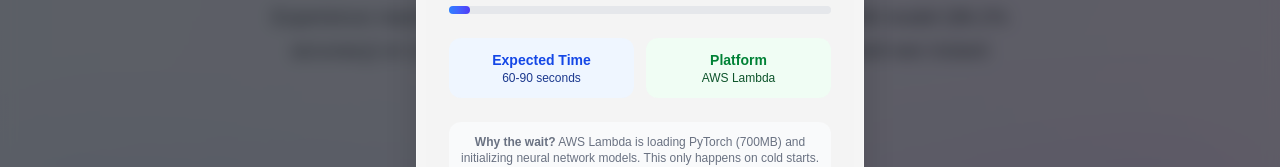
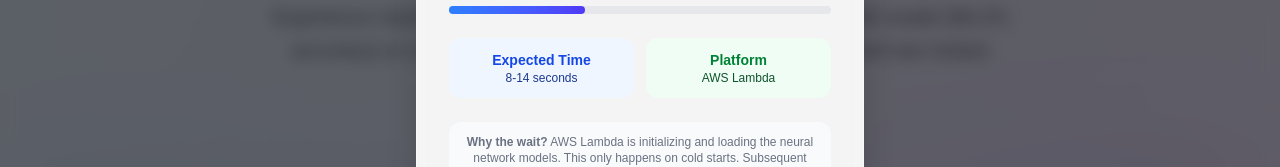
Before and after one commit to ukimsanov/neural-digit-canvas, a Next.js app in the folder frontend/: page / in a window 1280 px wide. Shown: the part 412-579 px from the top of the page. Built offline with nearby package versions, Linux system fonts and the light colour scheme; no server answers.

Commit message:
fix: Update loading overlay to reflect accurate AWS Lambda cold start times

```diff
--- a/frontend/src/components/ApiLoadingOverlay.tsx
+++ b/frontend/src/components/ApiLoadingOverlay.tsx
@@ -45,7 +45,7 @@
   if (!isVisible) return null;
 
   const CurrentIcon = messages[currentMessage].icon;
-  const progress = Math.min((secondsElapsed / 90) * 100, 100); // PyTorch Lambda cold start ~60-90s
+  const progress = Math.min((secondsElapsed / 14) * 100, 100); // Lambda cold start ~8-14s
 
   return (
     <div className="fixed inset-0 bg-black/60 backdrop-blur-sm z-50 flex items-center justify-center p-4">
@@ -87,7 +87,7 @@
         <div className="grid grid-cols-2 gap-3 mb-6">
           <div className="bg-blue-50 rounded-xl p-3">
             <div className="text-blue-700 font-semibold text-sm">Expected Time</div>
-            <div className="text-blue-900 text-xs">60-90 seconds</div>
+            <div className="text-blue-900 text-xs">8-14 seconds</div>
           </div>
           <div className="bg-green-50 rounded-xl p-3">
             <div className="text-green-700 font-semibold text-sm">Platform</div>
@@ -97,12 +97,12 @@
 
         {/* Why this happens */}
         <div className="text-xs text-gray-500 bg-gray-50 rounded-xl p-3">
-          <strong>Why the wait?</strong> AWS Lambda is loading PyTorch (700MB) and initializing neural network models.
+          <strong>Why the wait?</strong> AWS Lambda is initializing and loading the neural network models.
           This only happens on cold starts. Subsequent requests will be instant!
         </div>
 
-        {/* Skip button after 100 seconds */}
-        {secondsElapsed > 100 && onClose && (
+        {/* Skip button after 20 seconds */}
+        {secondsElapsed > 20 && onClose && (
           <button
             onClick={onClose}
             className="mt-4 px-4 py-2 text-sm text-gray-600 hover:text-gray-800 transition-colors"
```
